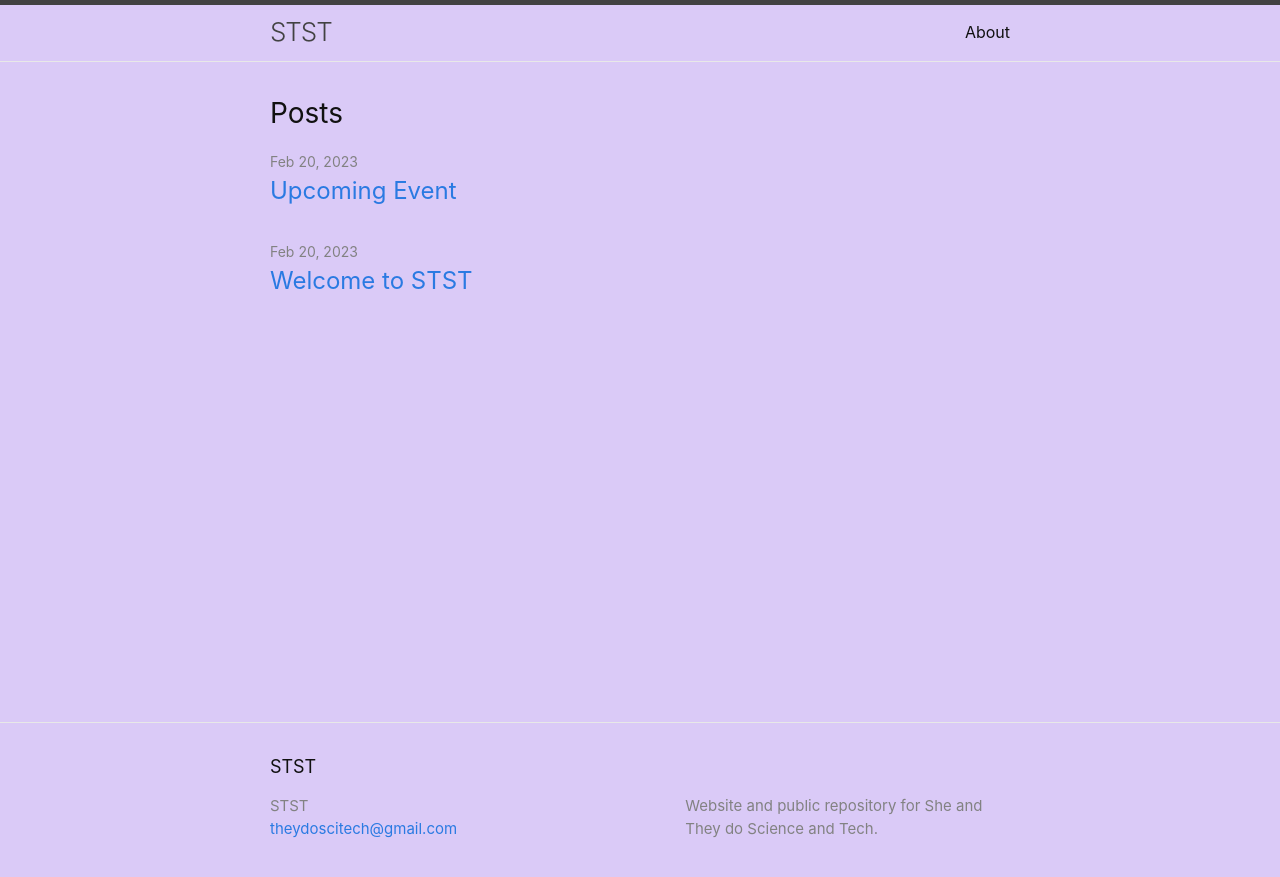
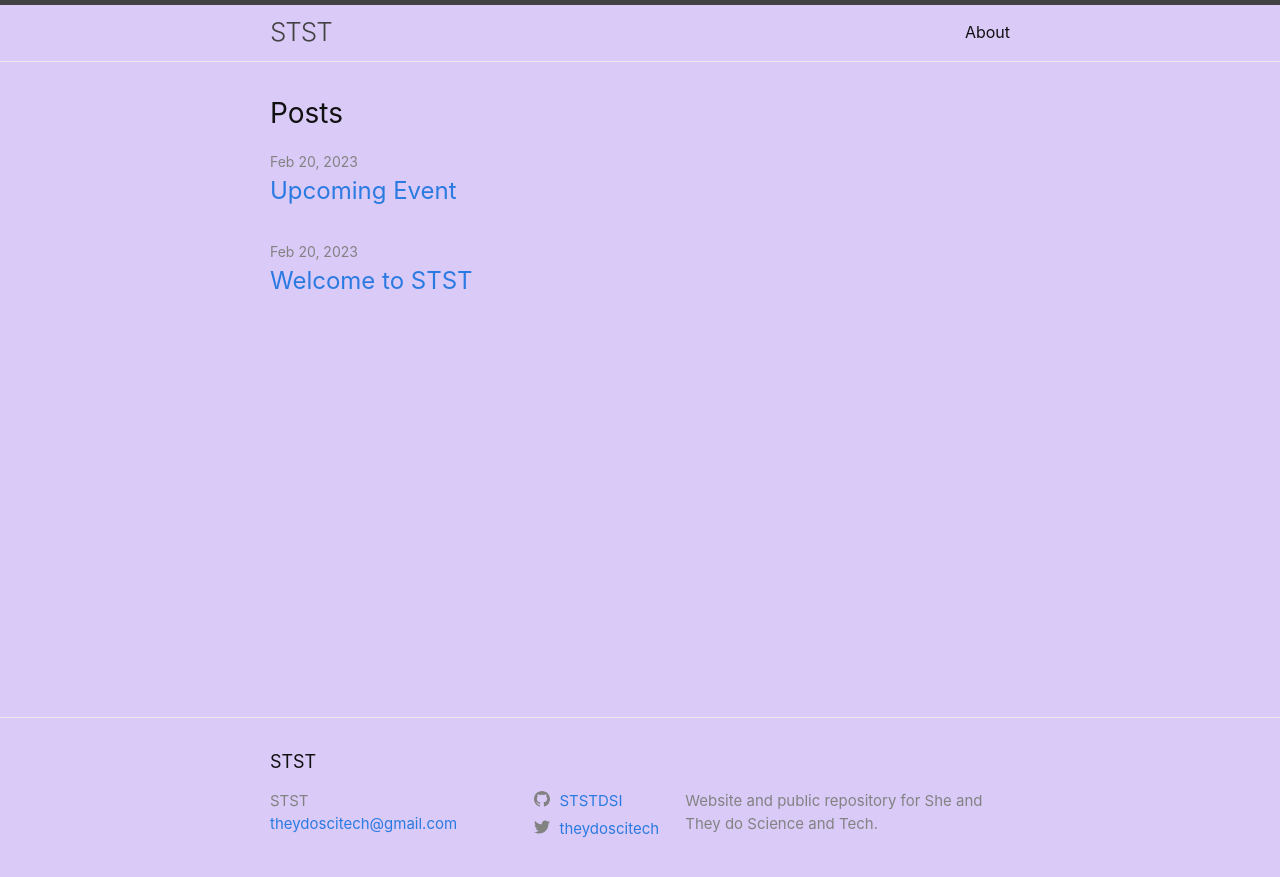
Before and after one commit to stsquared/stsquared.github.io, a Jekyll site: the page built from index.markdown, in a window 1280 px wide. Shown: the top 877 px of the page. Built offline with Jekyll 4.4.1, drawn with Linux system fonts in a browser that asks for light colours.

Commit message:
social media

```diff
--- a/_config.yml
+++ b/_config.yml
@@ -25,8 +25,8 @@ description: >- # this means to ignore newlines until "baseurl:"
 #baseurl: "/posts" # the subpath of your site, e.g. /blog
 domain: stsquared.github.io
 url: https://stsquared.github.io # the base hostname & protocol for your site, e.g. http://example.com
-#twitter_username: jekyllrb
-#github_username:  jekyll
+twitter_username: theydoscitech
+github_username:  STSTDSI
 
 # Build settings
 theme: minima
```
